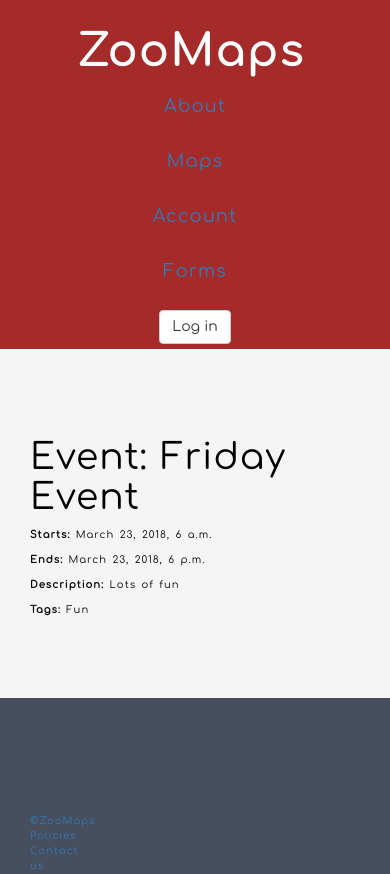
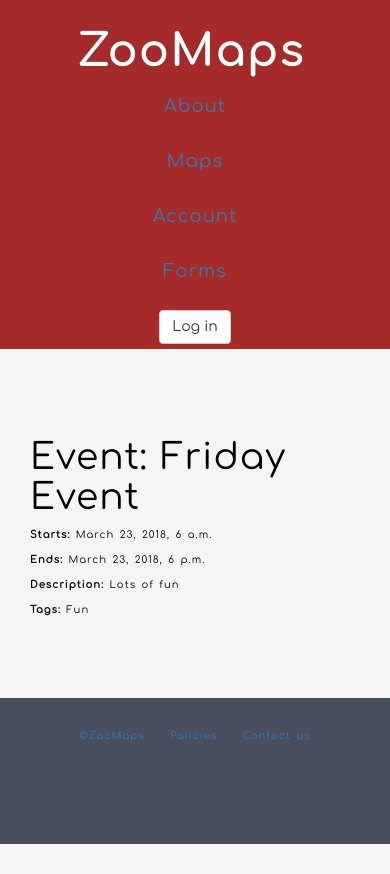
Before and after one commit to m3gan3/ZooMaps, a Django app: page /ZooMaps/event/1 in a window 390 px wide. After the commit the page ends 844 px from the top, so only its background shows below. Run offline with Django 3.2, Linux system fonts and the light colour scheme; data comes from the database, SQL or seed files in the repository; some libraries are stand-ins or nearby versions.

Commit message:
Improved the footer and made it responsive.

```diff
--- a/project2/GTech/ZooMaps/static/ZooMaps/css/styles.css
+++ b/project2/GTech/ZooMaps/static/ZooMaps/css/styles.css
@@ -37,7 +37,6 @@ body {
   	line-height: 15px;
   	letter-spacing: 1px;
 	word-spacing: 1.5px;
-	padding-bottom: 50px;
 }
 
 .main {
@@ -120,12 +119,14 @@ dt{
 }
 
 .footer {
-  position: absolute;
   bottom: 0;
   /* Set the fixed height of the footer here */
-  height: 50px;
-  padding-right: 15px;
-  padding-left: 15px;
+  text-align: center;
+}
+
+.footer a {
+	padding-right: 10px;
+	padding-left: 10px;
 }
 
 .footer > .container {
@@ -198,3 +199,9 @@ ul.eventsList li{
     margin-bottom: 20px;
     font-size: 15px;
 }
+
+.navbar-2 {
+  position: relative;
+  min-height: 20px;
+  border: 1px solid transparent;
+}
--- a/project2/GTech/ZooMaps/templates/base_generic.html
+++ b/project2/GTech/ZooMaps/templates/base_generic.html
@@ -47,10 +47,10 @@
   	</div>
   	<footer class="footer">
   		{% block footer %}
-  		<nav  class="navbar-fixed-bottom footer bg-3">
-  			<div class="col-md-4"><a href="{% url 'index' %}">&copy;ZooMaps</a></div>
-  			<div class="col-md-4"><a href="#">Policies</a></div>
-  			<div class="col-md-4"><a href="#">Contact us</a></div>
+  		<nav  class="navbar-2 footer bg-3">
+  			<a href="{% url 'index' %}">&copy;ZooMaps</a>
+  			<a href="#">Policies</a>
+  			<a href="#">Contact us</a>
   		</nav>
   		{% endblock %}
 	</footer>
```
